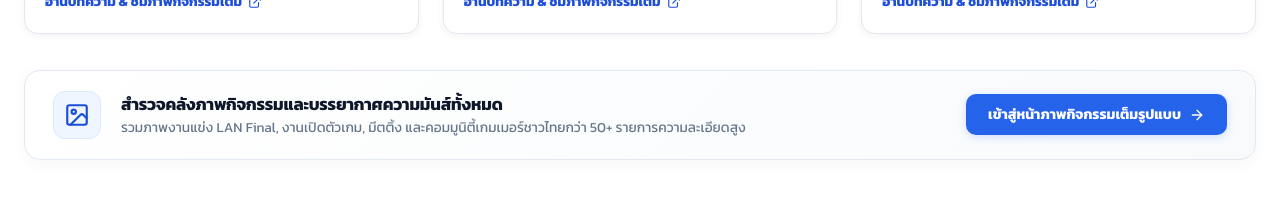
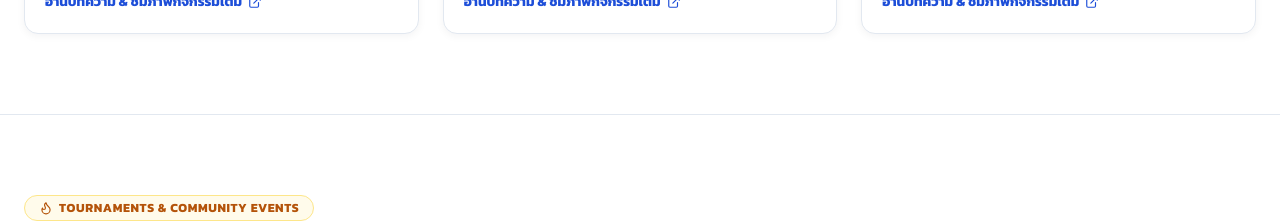
Before and after one commit to hectocornlabss-ai/gspeedlivingplus, a React (Vite) app: page / in a window 1280 px wide. Shown: the part 2431-2654 px from the top of the page. Built offline with nearby package versions, Linux system fonts and the light colour scheme.

Commit message:
feat(hub): remove redundant callout banners for activities and tournaments

```diff
--- a/src/components/ArenaHub.jsx
+++ b/src/components/ArenaHub.jsx
@@ -568,24 +568,7 @@ export default function ArenaHub({
             )}
           </div>
 
-          {/* Bottom CTA Banner to enter dedicated activities page */}
-          <div className="hub-section-bottom-banner glass-panel">
-            <div className="bottom-banner-icon-side">
-              <ImageIcon size={26} className="text-blue" />
-            </div>
-            <div className="bottom-banner-info-side">
-              <h4>สำรวจคลังภาพกิจกรรมและบรรยากาศความมันส์ทั้งหมด</h4>
-              <p>รวมภาพงานแข่ง LAN Final, งานเปิดตัวเกม, มีตติ้ง และคอมมูนิตี้เกมเมอร์ชาวไทยกว่า 50+ รายการความละเอียดสูง</p>
-            </div>
-            <button
-              type="button"
-              className="btn-bottom-banner-action"
-              onClick={() => onNavigateActivities ? onNavigateActivities() : (window.history.pushState(null, '', '/activities'), window.dispatchEvent(new PopStateEvent('popstate')))}
-            >
-              <span>เข้าสู่หน้าภาพกิจกรรมเต็มรูปแบบ</span>
-              <ArrowRight size={16} />
-            </button>
-          </div>
+
         </div>
       </section>
 
@@ -782,24 +765,7 @@ export default function ArenaHub({
                 })}
               </div>
 
-              {/* Bottom CTA Banner to enter dedicated tournaments page */}
-              <div className="hub-section-bottom-banner glass-panel" style={{ marginTop: '35px' }}>
-                <div className="bottom-banner-icon-side">
-                  <Trophy size={26} className="text-amber" />
-                </div>
-                <div className="bottom-banner-info-side">
-                  <h4>ติดตามปฏิทินการแข่งขัน ตารางสายแข่ง (Brackets) และลงทะเบียนแข่งขัน</h4>
-                  <p>ดูสถานะการรับสมัคร สถิติผลคะแนนสด และเงินรางวัลรวมกว่า 300,000 บาทในหน้าทัวร์นาเมนต์ทางการ</p>
-                </div>
-                <button
-                  type="button"
-                  className="btn-bottom-banner-action amber-btn"
-                  onClick={() => onNavigateTournaments ? onNavigateTournaments() : (window.history.pushState(null, '', '/tournaments'), window.dispatchEvent(new PopStateEvent('popstate')))}
-                >
-                  <span>เข้าสู่หน้าทัวร์นาเมนต์เต็มรูปแบบ</span>
-                  <ArrowRight size={16} />
-                </button>
-              </div>
+
             </div>
           </section>
         );
```
